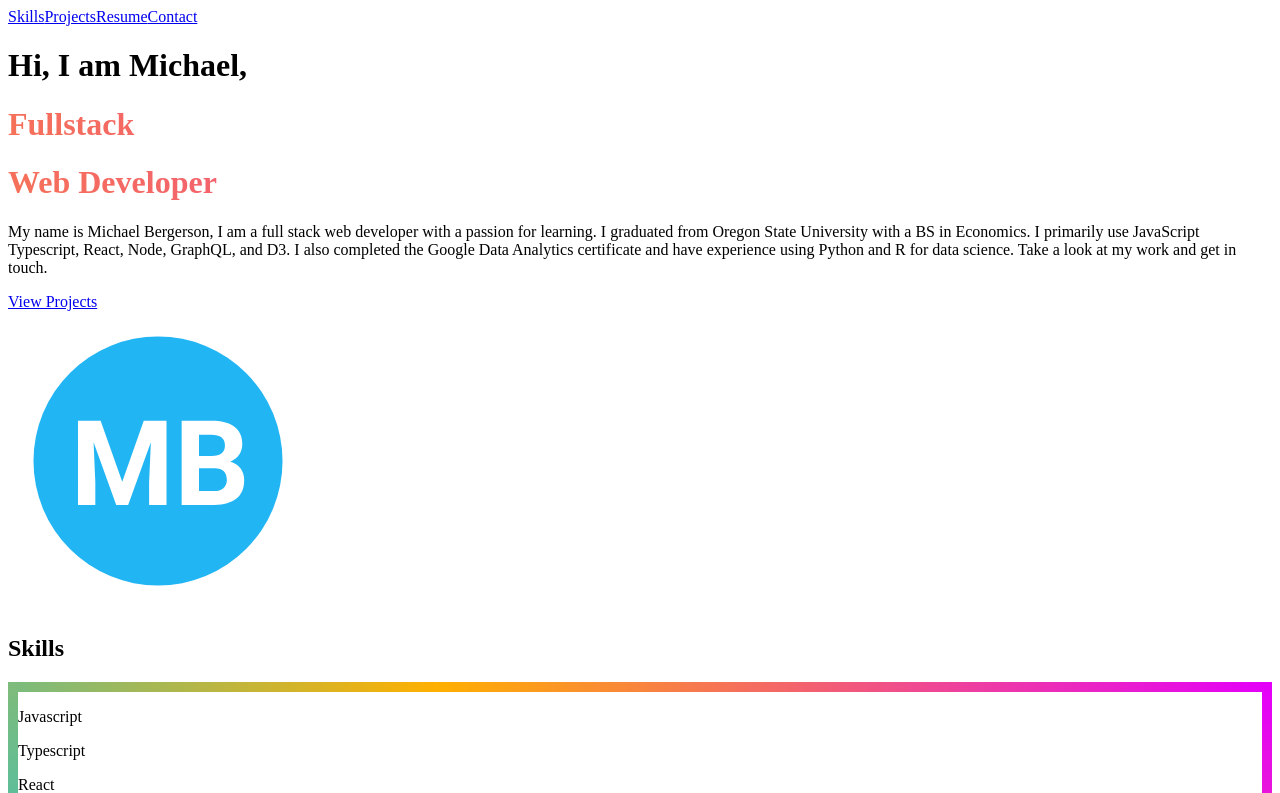
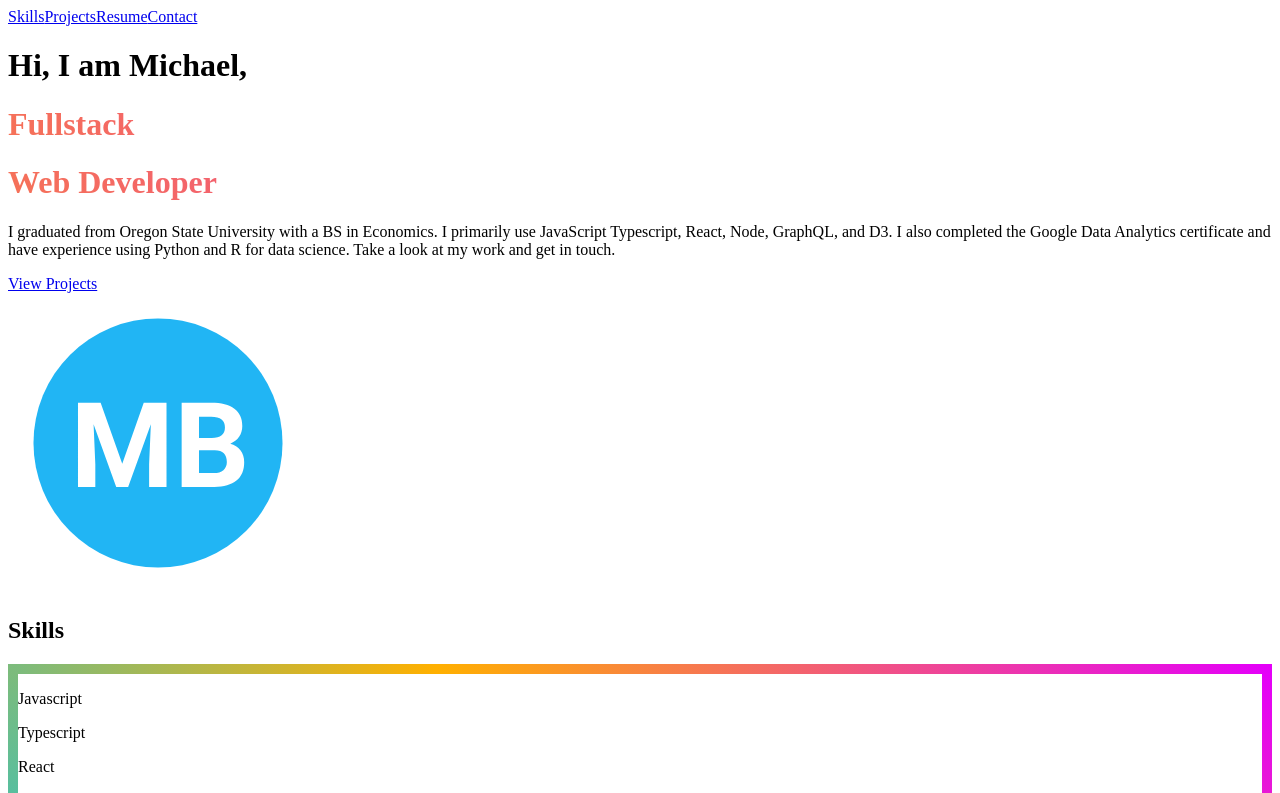
Before and after one commit to anxietyattacked/portfolio-v2, a Next.js app: page / in a window 1280 px wide. Shown: the top 793 px of the page. Built offline with nearby package versions, Linux system fonts and the light colour scheme.

Commit message:
hero update v1

```diff
--- a/components/Hero.js
+++ b/components/Hero.js
@@ -46,12 +46,11 @@ const Hero = ({ isMobile, isOpen, setIsOpen }) => {
               Web Developer
             </h1>
             <p className="text-sm md:text-lg text-gray-200 mt-4">
-              My name is Michael Bergerson, I am a full stack web developer with
-              a passion for learning. I graduated from Oregon State University
-              with a BS in Economics. I primarily use JavaScript Typescript,
-              React, Node, GraphQL, and D3. I also completed the Google Data
-              Analytics certificate and have experience using Python and R for
-              data science. Take a look at my work and get in touch.
+              I graduated from Oregon State University with a BS in Economics. I
+              primarily use JavaScript Typescript, React, Node, GraphQL, and D3.
+              I also completed the Google Data Analytics certificate and have
+              experience using Python and R for data science. Take a look at my
+              work and get in touch.
             </p>
             <a
               href="#projects"
```
